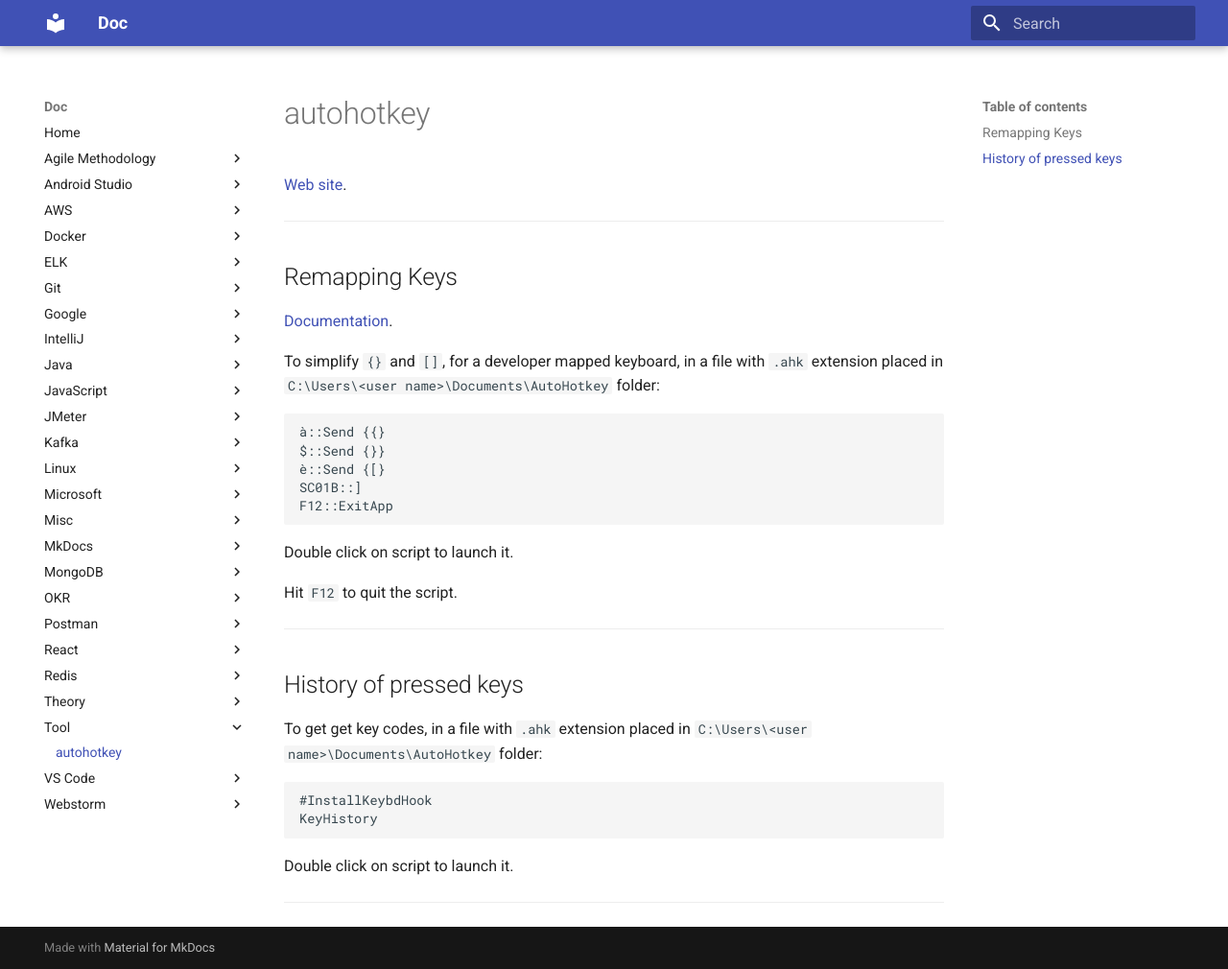
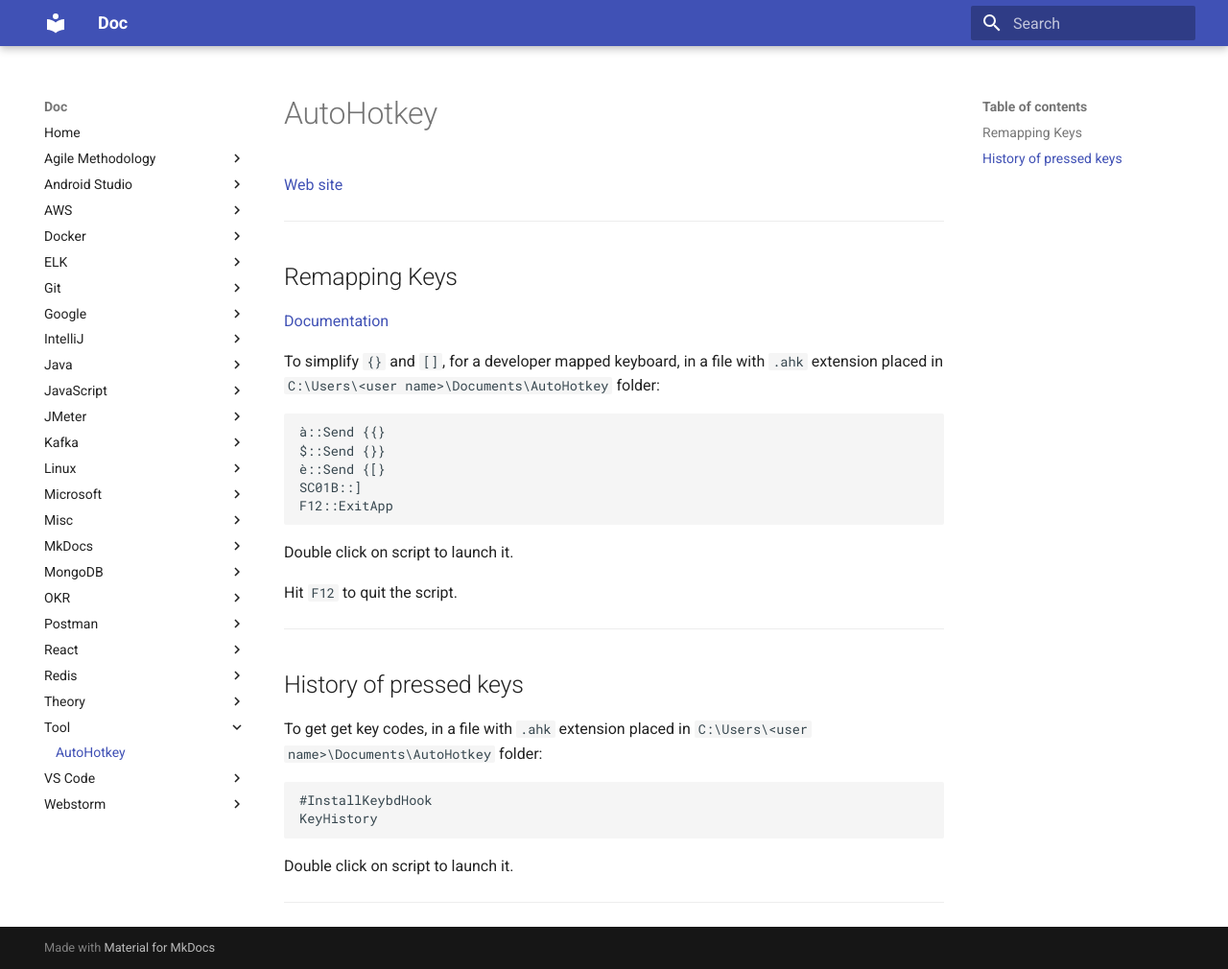
Before and after one commit to oldu73/doc, an MkDocs documentation site: the page built from docs/tool/autohotkey.md, in a window 1280 px wide and 1010 px high. Shown: the whole window at 96% size. Built offline with MkDocs 1.6.1 and Material for MkDocs 9.7.7, drawn with Linux system fonts in a browser that asks for light colours.

```diff
--- a/docs/tool/autohotkey.md
+++ b/docs/tool/autohotkey.md
@@ -1,12 +1,12 @@
-# autohotkey
+# AutoHotkey
 
-[Web site](https://www.autohotkey.com/).
+[Web site](https://www.autohotkey.com/)
 
 ---
 
 ## Remapping Keys
 
-[Documentation](https://www.autohotkey.com/docs/v2/misc/Remap.htm).
+[Documentation](https://www.autohotkey.com/docs/v2/misc/Remap.htm)
 
 To simplify `{}` and `[]`, for a developer mapped keyboard, in a file with `.ahk` extension placed in `C:\Users\<user name>\Documents\AutoHotkey` folder:
 
--- a/mkdocs.yml
+++ b/mkdocs.yml
@@ -182,7 +182,7 @@ nav:
     - Theory:
         - 'misc': 'theory/misc.md'
     - Tool:
-        - 'autohotkey': 'tool/autohotkey.md'
+        - 'AutoHotkey': 'tool/autohotkey.md'
     - VS Code:
         - 'VS Code - Misc': 'vscode/vscode.md'
     - Webstorm:
```
